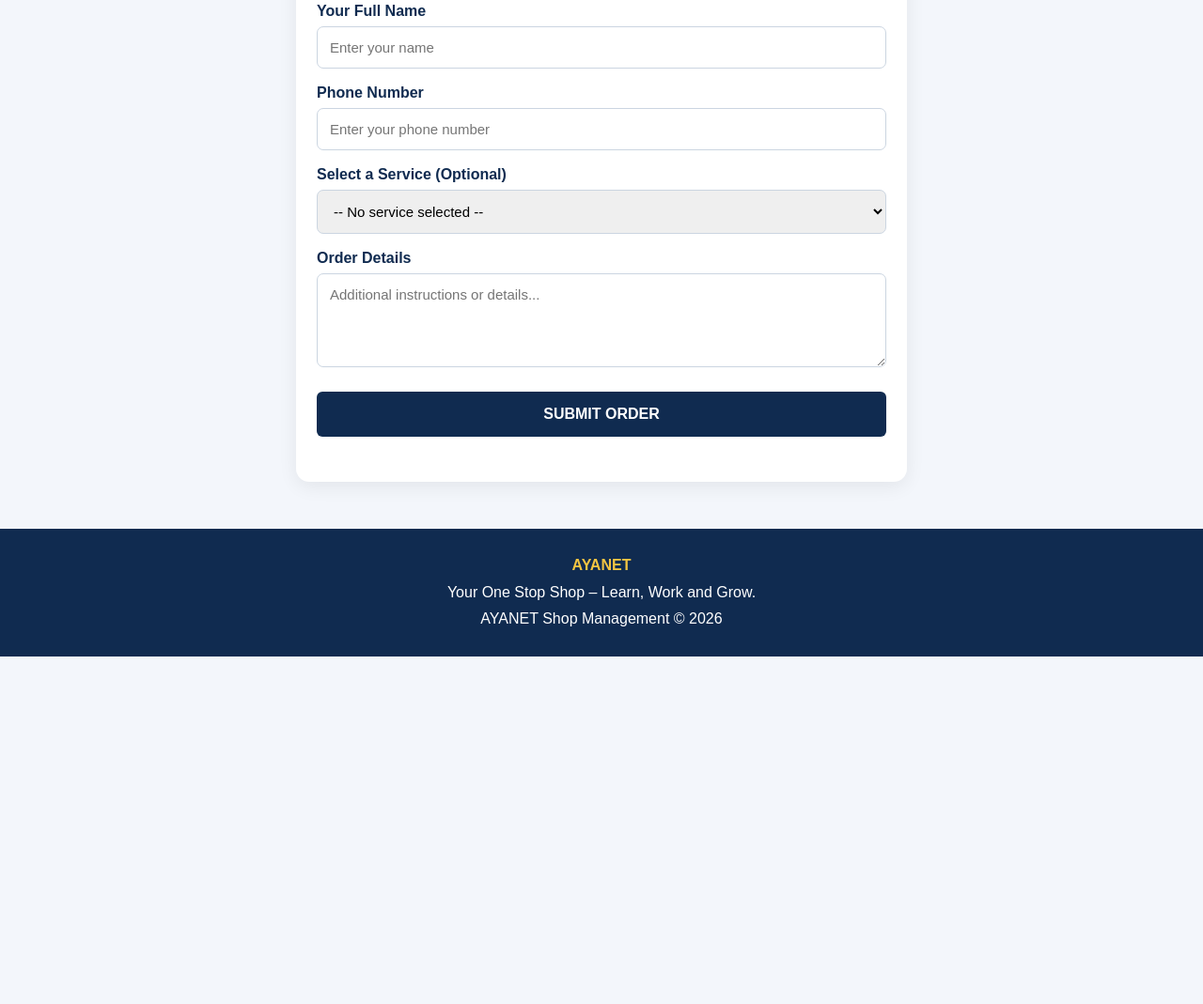
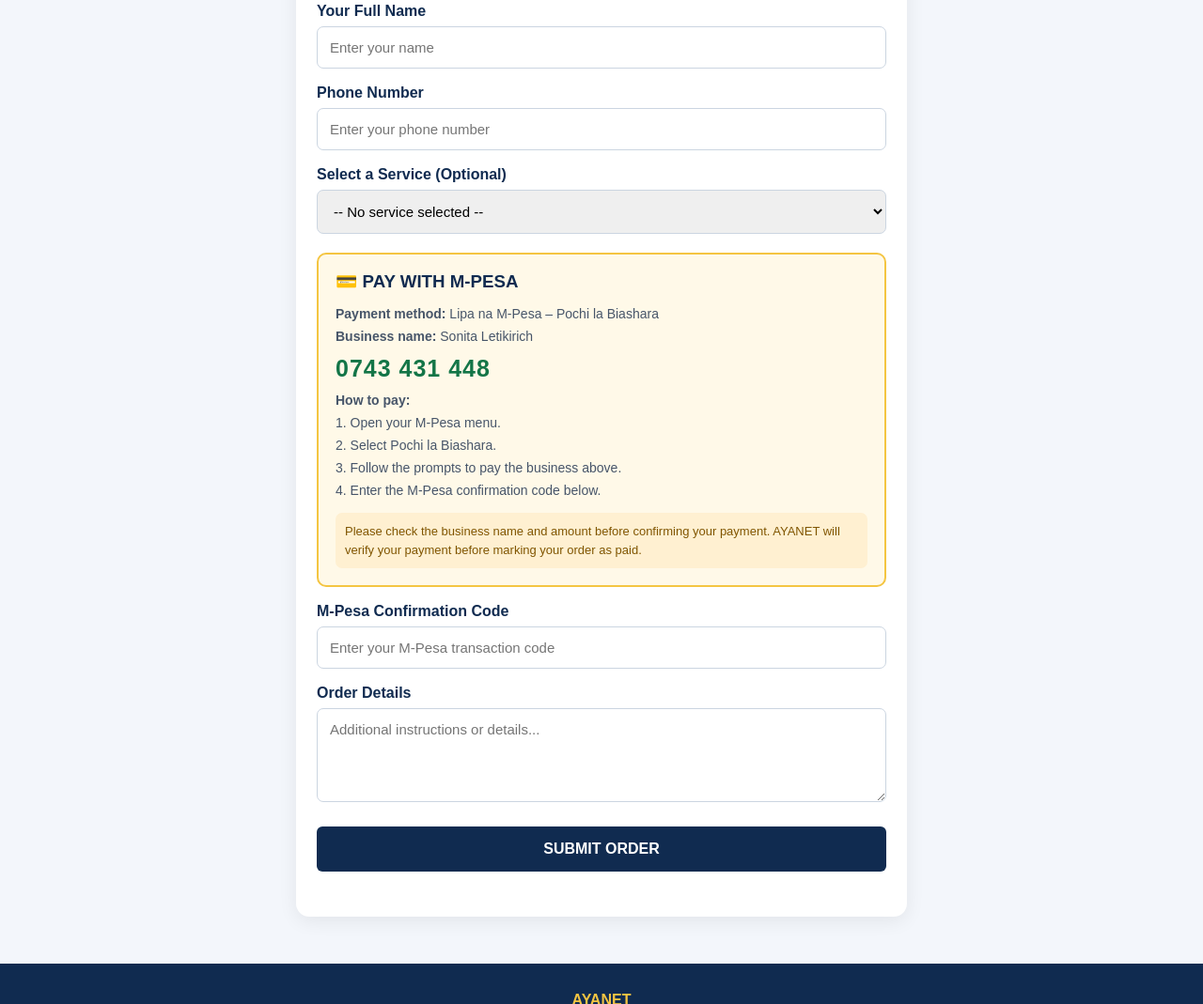
Before and after one commit to k989528-commits/ayanet-shop-system, a plain HTML site: page index.html in a window 1280 px wide. Shown: the part 1031-2100 px from the top of the page at 94% size. Before the commit the page ends 1730 px from the top, so only its background shows below. Drawn offline with nearby package versions, Linux system fonts and the light colour scheme; no server answers.

Commit message:
Update index.html

```diff
--- a/index.html
+++ b/index.html
@@ -63,6 +63,11 @@ textarea{min-height:100px;resize:vertical}
 .printing-fields{display:none;background:#f3f6fb;border:1px solid #dbe3ef;padding:15px;border-radius:9px;margin-top:15px}
 .printing-fields.visible{display:block}
 .printing-fields p{font-size:13px;color:#64748b;line-height:1.5;margin-bottom:8px}
+.payment-box{background:#fff9e8;border:2px solid #f4c542;border-radius:10px;padding:18px;margin-top:20px}
+.payment-box h3{color:#102b50;margin-bottom:12px}
+.payment-number{font-size:25px;font-weight:bold;color:#137547;letter-spacing:1px;margin:8px 0}
+.payment-box p{font-size:14px;line-height:1.7;color:#475569}
+.payment-warning{margin-top:12px;padding:10px;background:#fff0d1;border-radius:7px;color:#805500;font-size:13px;line-height:1.5}
 button:disabled{opacity:.6;cursor:not-allowed}
 footer{background:#102b50;color:white;text-align:center;padding:25px 15px;line-height:1.8}
 footer strong{color:#f4c542}
@@ -104,6 +109,7 @@ footer strong{color:#f4c542}
 <p>Enter your details to submit your order.</p>
 
 <form id="orderForm">
+
 <label for="customerName">Your Full Name</label>
 <input type="text" id="customerName" placeholder="Enter your name" required>
 
@@ -133,6 +139,33 @@ footer strong{color:#f4c542}
 <label for="printCopies">Number of Copies</label>
 <input type="number" id="printCopies" min="1" max="500" value="1">
 </div>
+
+<div class="payment-box">
+<h3>💳 PAY WITH M-PESA</h3>
+<p><strong>Payment method:</strong> Lipa na M-Pesa – Pochi la Biashara</p>
+<p><strong>Business name:</strong> Sonita Letikirich</p>
+<div class="payment-number">0743 431 448</div>
+<p><strong>How to pay:</strong></p>
+<p>
+1. Open your M-Pesa menu.<br>
+2. Select Pochi la Biashara.<br>
+3. Follow the prompts to pay the business above.<br>
+4. Enter the M-Pesa confirmation code below.
+</p>
+<div class="payment-warning">
+Please check the business name and amount before confirming your payment. AYANET will verify your payment before marking your order as paid.
+</div>
+</div>
+
+<label for="mpesaCode">M-Pesa Confirmation Code</label>
+<input
+type="text"
+id="mpesaCode"
+placeholder="Enter your M-Pesa transaction code"
+maxlength="20"
+autocomplete="off"
+required
+>
 
 <label for="orderDetails">Order Details</label>
 <textarea id="orderDetails" placeholder="Additional instructions or details..." required></textarea>
@@ -171,6 +204,7 @@ const printingFields=document.getElementById("printingFields");
 const printingDocument=document.getElementById("printingDocument");
 const printType=document.getElementById("printType");
 const printCopies=document.getElementById("printCopies");
+const mpesaCodeInput=document.getElementById("mpesaCode");
 
 let availableServices=[];
 let availableProducts=[];
@@ -209,7 +243,6 @@ printingDocument.required=printing;
 }
 
 function validPrintingFile(file){
-
 if(!file)return false;
 
 const extension=file.name.split(".").pop().toLowerCase();
@@ -509,9 +542,15 @@ return;
 const name=document.getElementById("customerName").value.trim();
 const phone=document.getElementById("customerPhone").value.trim();
 const details=document.getElementById("orderDetails").value.trim();
+const mpesaCode=mpesaCodeInput.value.trim().toUpperCase();
 
 if(!name||!phone||!details){
 showMessage("Please complete all required fields.","red");
+return;
+}
+
+if(!/^[A-Z0-9]{6,20}$/.test(mpesaCode)){
+showMessage("Please enter a valid M-Pesa confirmation code (6–20 letters or numbers).","red");
 return;
 }
 
@@ -575,7 +614,12 @@ const total=cart.reduce((sum,item)=>sum+(Number(item.price)*item.quantity),0);
 orderDescription+="PRODUCT TOTAL: KSh "+money(total)+"\n";
 }
 
-orderDescription+="CUSTOMER DETAILS: "+details;
+orderDescription+="CUSTOMER DETAILS: "+details+"\n";
+orderDescription+="PAYMENT METHOD: Pochi la Biashara\n";
+orderDescription+="POCHI BUSINESS: Sonita Letikirich\n";
+orderDescription+="POCHI NUMBER: 0743431448\n";
+orderDescription+="MPESA CONFIRMATION CODE: "+mpesaCode+"\n";
+orderDescription+="PAYMENT STATUS: PENDING VERIFICATION";
 
 try{
 
@@ -623,7 +667,9 @@ customer_name:name,
 customer_phone:phone,
 service_name:selected.category+" - "+selected.service_name+
 " (KSh "+money(selected.price)+")",
-order_details:orderDescription
+order_details:orderDescription,
+mpesa_code:mpesaCode,
+payment_status:"Pending"
 };
 
 if(printing){
@@ -640,7 +686,7 @@ if(error)throw error;
 }
 
 showMessage(
-"Your order has been submitted successfully! Thank you for choosing AYANET.",
+"Your order has been submitted successfully! Your payment is pending verification. Thank you for choosing AYANET.",
 "green"
 );
 
```
